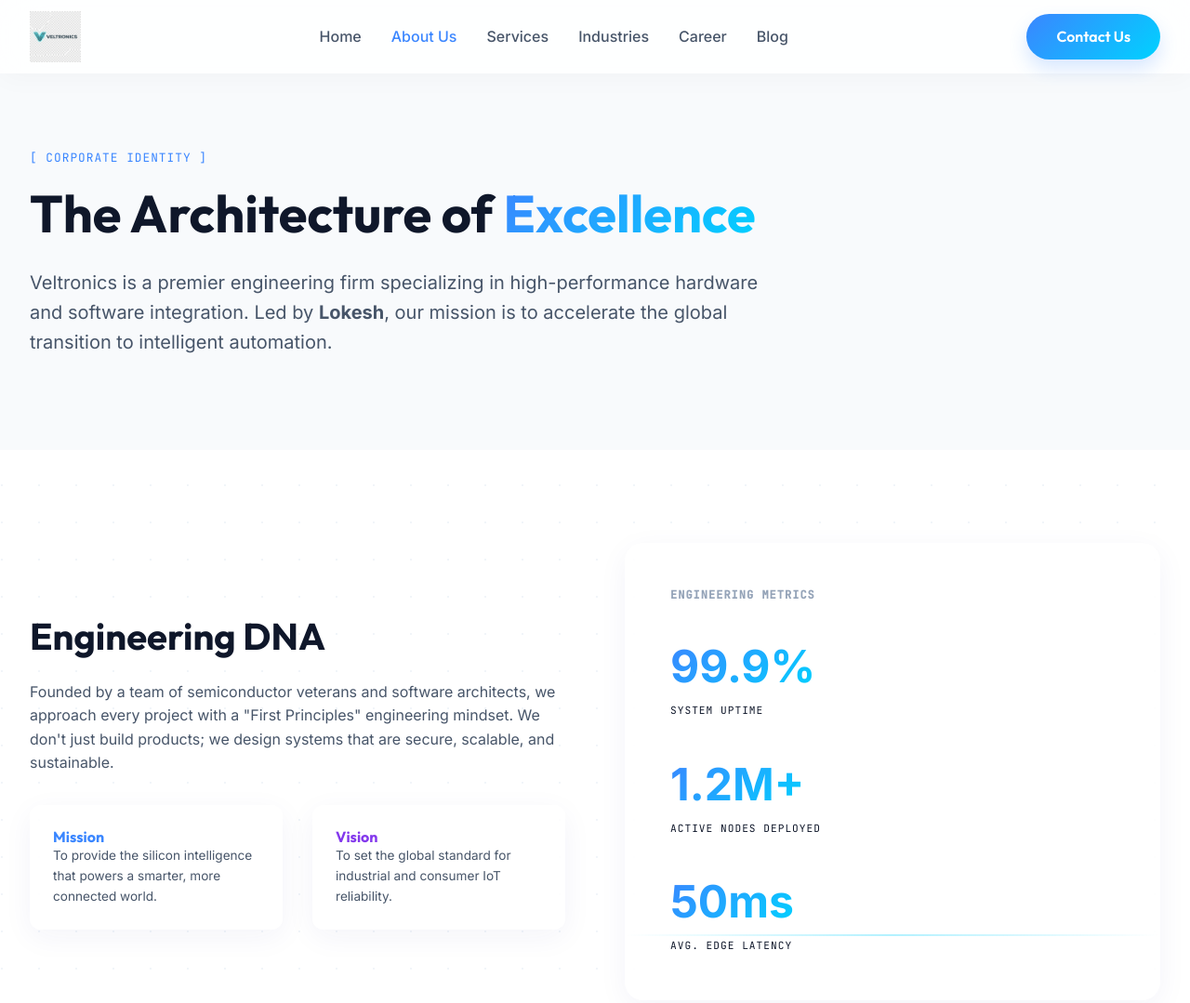
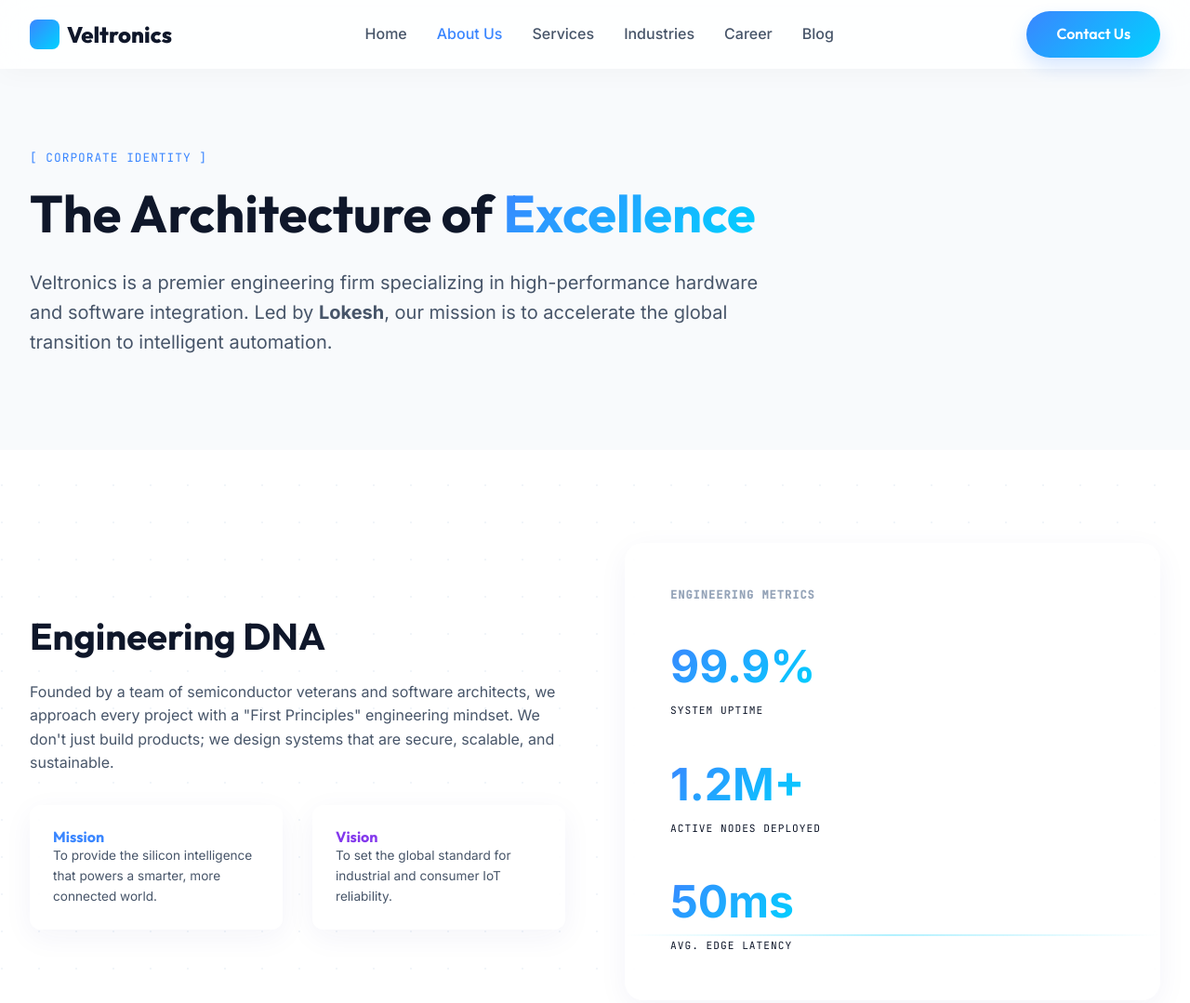
Before and after one commit to Aftabmansoori3/vlt-p1, a website built with Vite: page about.html in a window 1280 px wide. Shown: the top 1079 px of the page at 93% size. Built offline with nearby package versions, Linux system fonts and the light colour scheme.

Commit message:
UI: Standardized logo across all pages to use CSS icon

```diff
--- a/about.html
+++ b/about.html
@@ -11,7 +11,8 @@
     <nav id="navbar" class="scrolled">
         <div class="container nav-content">
             <a href="/" class="logo">
-                <img src="/assets/images/logo.png" alt="Veltronics Logo" style="height: 55px; width: auto;">
+                <div class="logo-icon"></div>
+                <span>Veltronics</span>
             </a>
             <ul class="nav-links">
                 <li><a href="/">Home</a></li>
```
Also changed, not shown: index.html (+2 -1 lines), industries.html (+2 -1 lines), services.html (+2 -1 lines).
